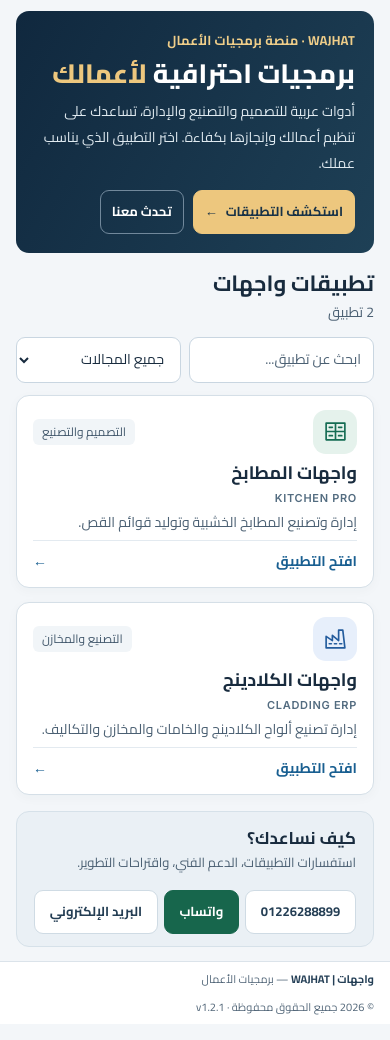
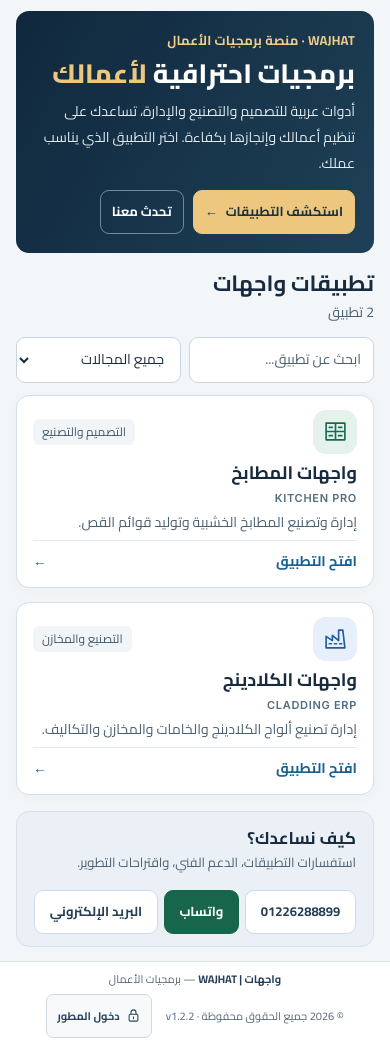
Before and after one commit to AYMENASFOUR/wajhat-landing, a plain HTML site: page index.html in a window 390 px wide. Shown: the part 64-1104 px from the top of the page. Drawn offline with Linux system fonts and the light colour scheme; a web font is replaced by a local one.

Commit message:
Add discreet accessible developer entry in main WAJHAT footer (v1.2.2)

```diff
--- a/index.html
+++ b/index.html
@@ -217,6 +217,9 @@ footer{background:#fff;color:#536779;font-size:12px}footer strong{color:#243f56}
 @media(max-width:620px){.original-brand{--wg-size:36px;--wg-half:18px;gap:8px}.original-brand .original-wordmark strong{font-size:22px}.original-brand .original-wordmark small{font-size:9px;letter-spacing:2px}}
 @media(prefers-reduced-motion:reduce){.original-brand .wajhat-gulf-cell,.original-brand .wajhat-gulf-cube-inner{animation:none!important}}
 
+
+/* Developer entry: public navigation only; access is enforced on the server. */
+.footer-tools{display:flex;flex-wrap:wrap;align-items:center;justify-content:flex-end;gap:8px 14px}.developer-entry{display:inline-flex;align-items:center;justify-content:center;gap:6px;min-height:34px;padding:4px 10px;border:1px solid #ced9e2;border-radius:7px;color:#29465d;background:#f7f9fb;text-decoration:none;font-weight:700;white-space:nowrap}.developer-entry:hover{background:#e9eff5;color:#142e45}.developer-entry:focus-visible{outline:2px solid #a86d36;outline-offset:3px}@media(max-width:620px){footer .wrap{justify-content:center;text-align:center;gap:6px}.footer-tools{width:100%;justify-content:center}.developer-entry{min-height:44px}}
 </style>
 <script src="./apps.js" defer></script>
 <link rel="stylesheet" href="https://fonts.googleapis.com/css2?family=Cinzel:wght@700&amp;family=Scheherazade+New:wght@700&amp;display=swap">
@@ -242,7 +245,7 @@ footer{background:#fff;color:#536779;font-size:12px}footer strong{color:#243f56}
 </section>
 <section class="contact" id="contact" aria-labelledby="contact-title"><div><h2 id="contact-title">كيف نساعدك؟</h2><p>استفسارات التطبيقات، الدعم الفني، واقتراحات التطوير.</p></div><div class="actions"><a class="button" href="tel:+201226288899" dir="ltr">01226288899</a><a class="button primary" href="https://wa.me/201226288899" target="_blank" rel="noopener noreferrer">واتساب</a><a class="button" href="mailto:aymenasfour@gmail.com">البريد الإلكتروني</a></div></section>
 </main>
-<footer><div class="wrap"><span><strong>واجهات | WAJHAT</strong> — برمجيات الأعمال</span><span>© <span id="year">2026</span> جميع الحقوق محفوظة · <bdi>v1.2.1</bdi></span></div></footer>
+<footer><div class="wrap"><span><strong>واجهات | WAJHAT</strong> — برمجيات الأعمال</span><div class="footer-tools"><span>© <span id="year">2026</span> جميع الحقوق محفوظة · <bdi>v1.2.2</bdi></span><a class="developer-entry" href="/admin" rel="nofollow" aria-label="دخول المطور — لوحة القيادة الخاصة"><svg aria-hidden="true" viewBox="0 0 24 24" width="15" height="15" fill="none" stroke="currentColor" stroke-width="1.7" stroke-linecap="round" stroke-linejoin="round"><rect x="5" y="10" width="14" height="11" rx="2"/><path d="M8 10V7a4 4 0 0 1 8 0v3m-4 4v3"/></svg><span>دخول المطور</span></a></div></div></footer>
 </div>
 <script>
 document.addEventListener('DOMContentLoaded',function(){
```
